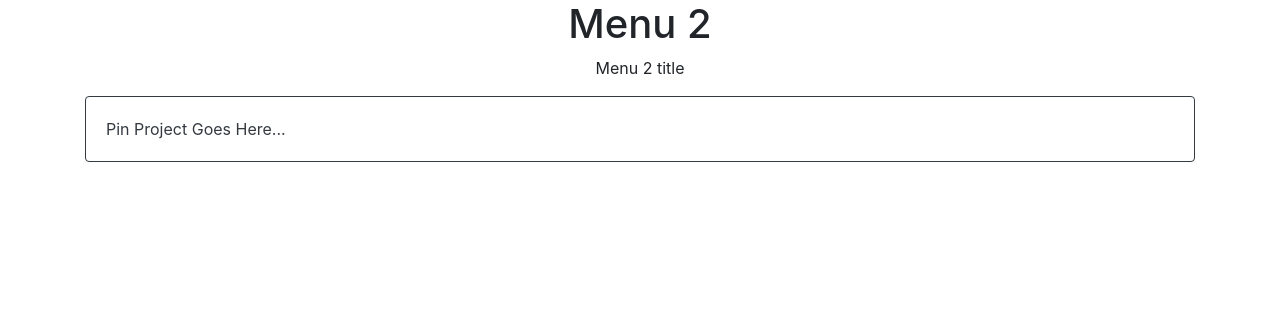
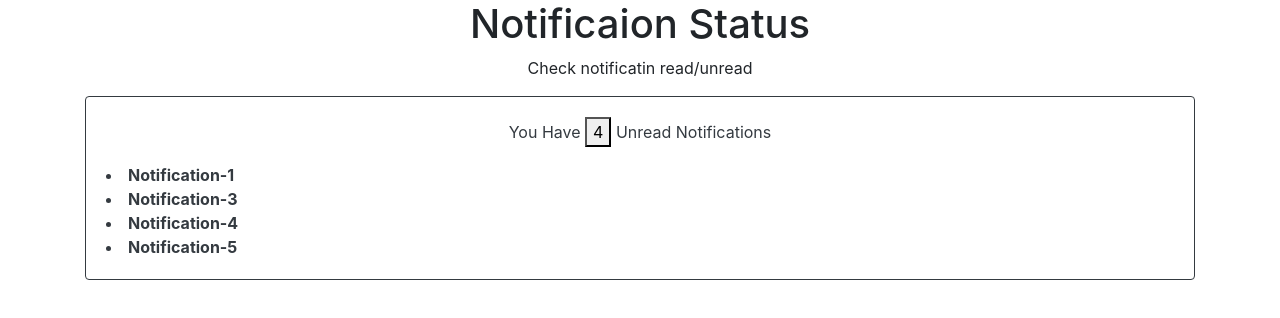
Before and after one commit to sultan0/reactpin, a React (Create React App) app: page /menu2 in a window 1280 px wide. Shown: the top 318 px of the page. Built offline with nearby package versions, Linux system fonts and the light colour scheme.

Commit message:
Notification menu

```diff
--- a/src/components/menu2.js
+++ b/src/components/menu2.js
@@ -1,15 +1,39 @@
 import React, {Component} from 'react';
 
+
+
 class Menu2 extends Component{
+
+    constructor(){
+        super()
+        this.state = {
+            notificaion: [
+                "Notification-1",
+                "Notification-3",
+                "Notification-4",
+                "Notification-5",
+            ]
+        }
+    }
+
+    getNotification = () =>{
+           return(
+            this.state.notificaion.map(items =>(
+                <li key={items}>{items}</li>
+            ))
+        )
+    }
+
     render(){
+
         return(
             <div className="header">
                 <div className="container">
                 <div className="row">
                         <div className="col-lg-12 col-sm-12 col-xs-12">
                             <div className="text-center mb-20">
-                                <h1>Menu 2</h1>
-                                <p>Menu 2 title</p>
+                                <h1>Notificaion Status</h1>
+                                <p>Check notificatin read/unread</p>
                             </div>
                         </div>
                     </div>
@@ -17,12 +41,22 @@ class Menu2 extends Component{
                         <div className="col-lg-12 col-sm-12 col-xs-12">
                             <div className="card border-dark mb-3">
                                 <div className="card-body text-dark">
-                                    <p className="card-text">Pin Project Goes Here...</p>
+                                    <p className="card-text" style={{textAlign: 'center'}}>
+
+                                        {this.state.notificaion.length > 0
+                                         ?
+                                        <span>You Have <button onClick={this.getNotification}>{this.state.notificaion.length}</button> Unread Notifications</span>
+                                         :
+                                        <span>You Have <button onClick={this.getNotification}>{this.state.notificaion.length}</button> Unread Notifications}</span>}
+
+                                    </p>
+                                    <strong>{this.getNotification()}</strong>
                                 </div>
                             </div>
                         </div>
                     </div>
                 </div>
+
             </div>
         );
     }
```
